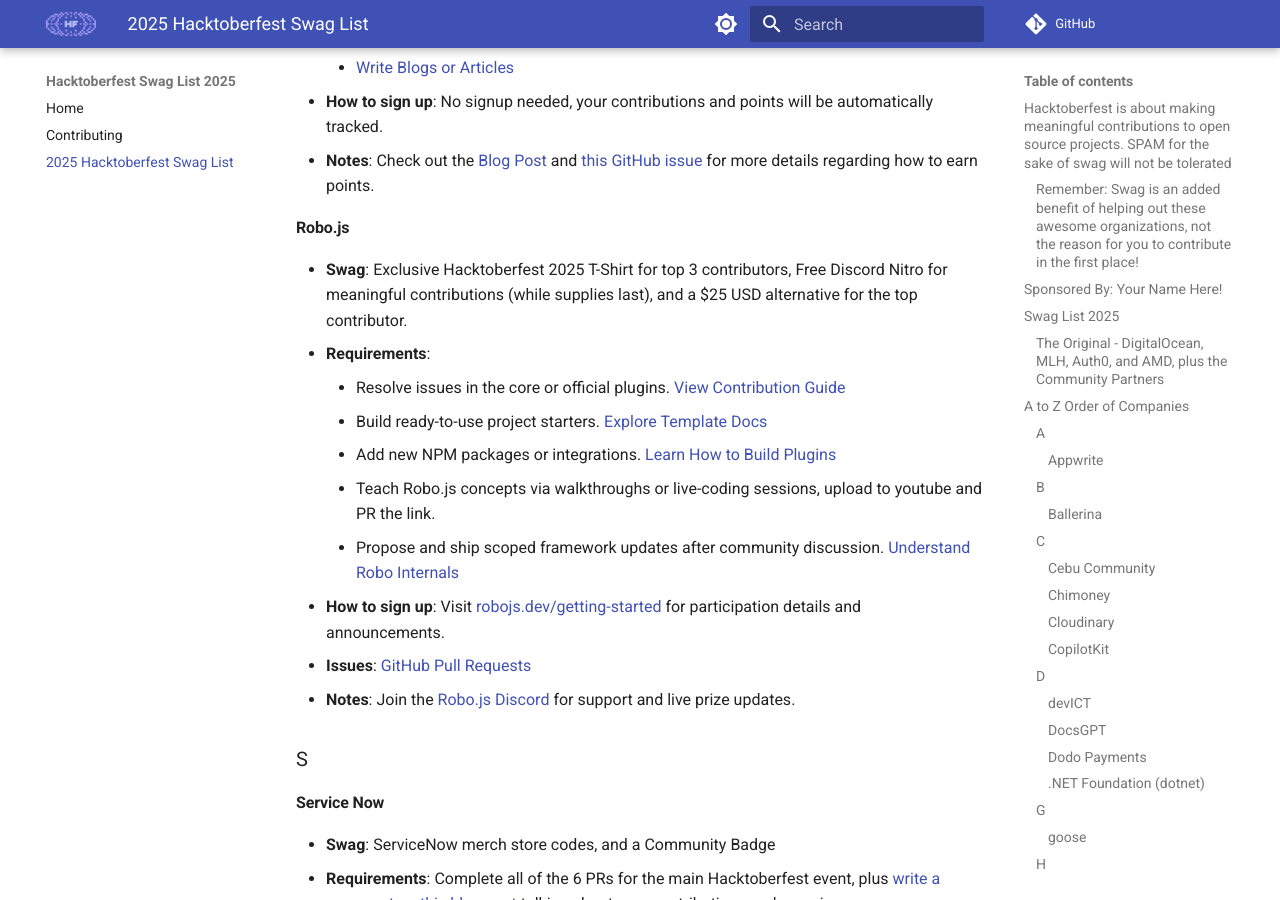
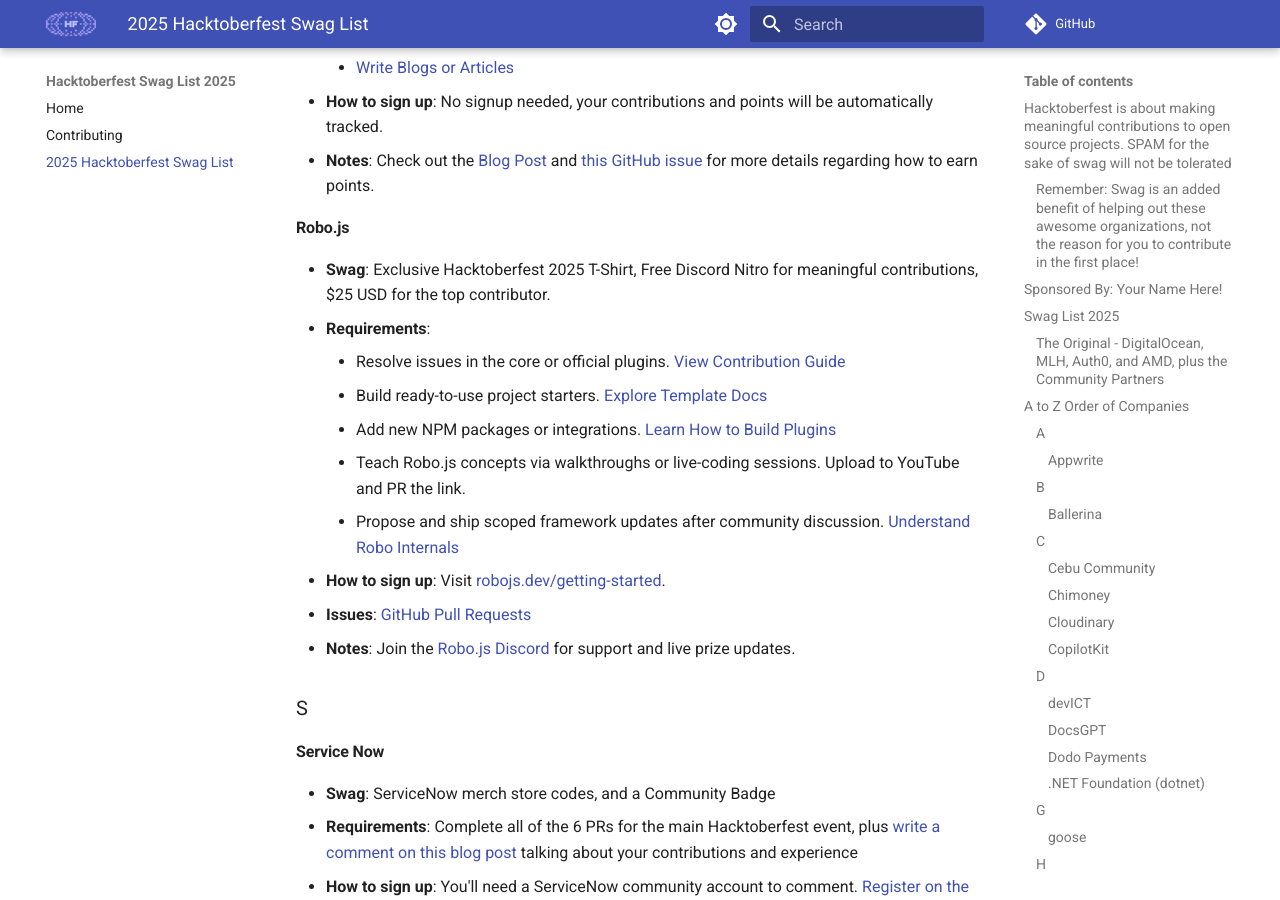
Before and after one commit to crweiner/hacktoberfest-swag-list, an MkDocs documentation site: the page built from docs/list.md, in a window 1280 px wide and 900 px high, scrolled down 9094 px. Built offline with MkDocs 1.6.1 and Material for MkDocs 9.7.7, drawn with Linux system fonts in a browser that asks for light colours; plug-ins that fetch from the network failed and are left out; comment, search, counter and statistics services are not loaded.

```diff
--- a/docs/list.md
+++ b/docs/list.md
@@ -281,14 +281,14 @@
 
 #### Robo.js
 
-- **Swag**: Exclusive Hacktoberfest 2025 T-Shirt for top 3 contributors, Free Discord Nitro for meaningful contributions (while supplies last), and a $25 USD alternative for the top contributor.
+- **Swag**: Exclusive Hacktoberfest 2025 T-Shirt, Free Discord Nitro for meaningful contributions, $25 USD for the top contributor.
 - **Requirements**:
     - Resolve issues in the core or official plugins. [View Contribution Guide](https://github.com/Wave-Play/robo.js/blob/main/CONTRIBUTING.md)
     - Build ready-to-use project starters. [Explore Template Docs](https://robojs.dev/templates)
     - Add new NPM packages or integrations. [Learn How to Build Plugins](https://robojs.dev/plugins/create)
-    - Teach Robo.js concepts via walkthroughs or live-coding sessions, upload to youtube and PR the link.
+    - Teach Robo.js concepts via walkthroughs or live-coding sessions. Upload to YouTube and PR the link.
     - Propose and ship scoped framework updates after community discussion. [Understand Robo Internals](https://robojs.dev/robojs/internals)
-- **How to sign up**: Visit [robojs.dev/getting-started](https://robojs.dev/getting-started) for participation details and announcements.
+- **How to sign up**: Visit [robojs.dev/getting-started](https://robojs.dev/getting-started).
 - **Issues**: [GitHub Pull Requests](https://github.com/Wave-Play/robo.js/issues)
 - **Notes**: Join the [Robo.js Discord](https://discord.com/invite/fASAKnJxUP) for support and live prize updates.
 
```
